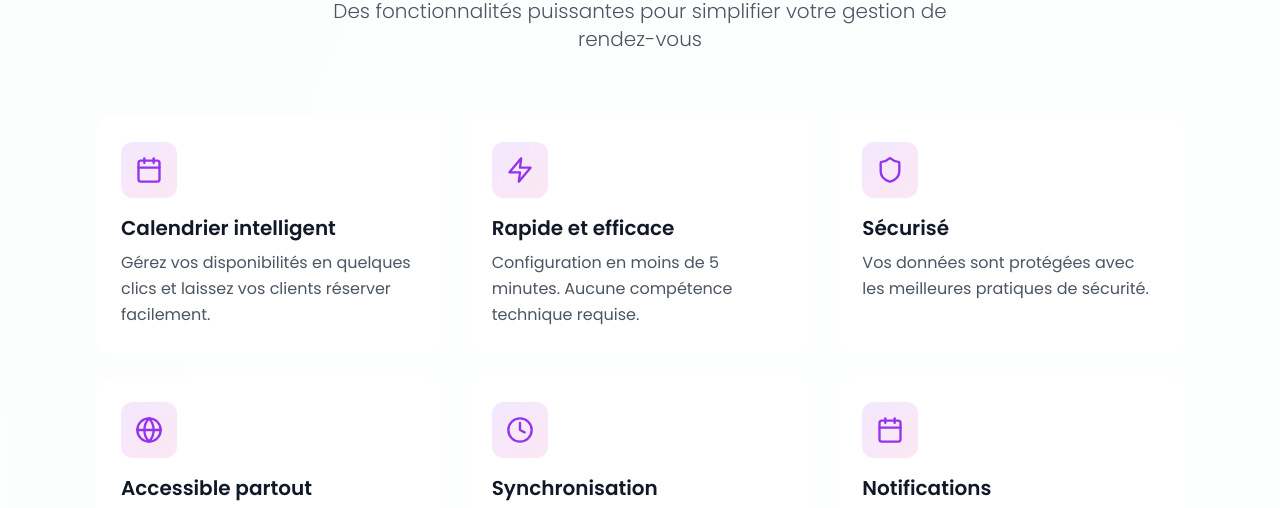
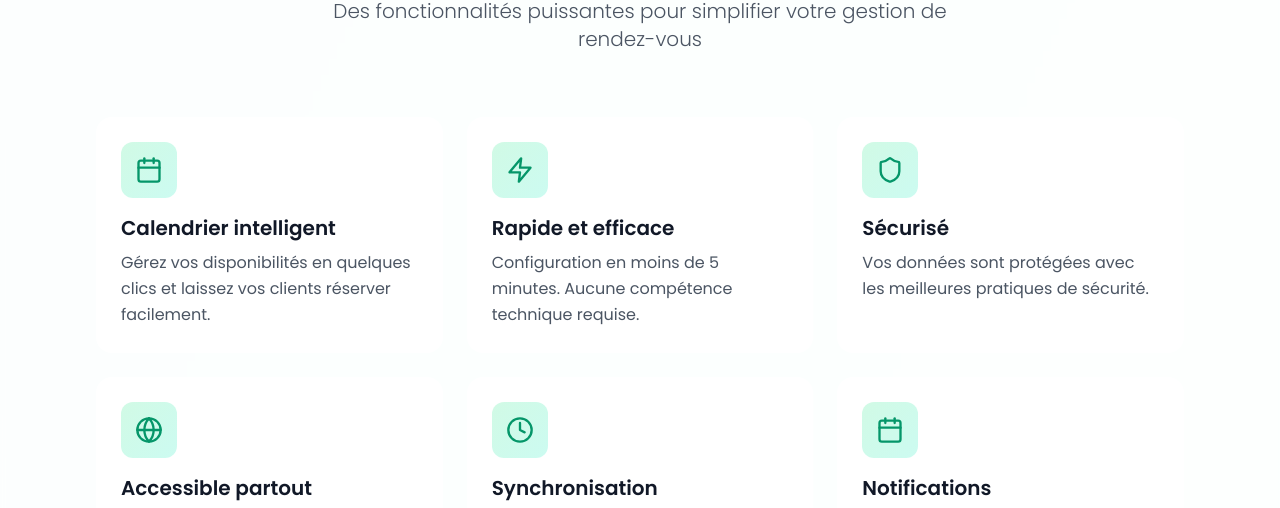
Before and after one commit to Houcinefarhane/crenoz, a Next.js app: page / in a window 1280 px wide. Shown: the part 1534-2042 px from the top of the page. Built offline with nearby package versions, Linux system fonts and the light colour scheme.

Commit message:
Fix: Remplacement final des dernières références purple/pink

```diff
--- a/app/page.tsx
+++ b/app/page.tsx
@@ -208,9 +208,9 @@ export default function Home() {
                 whileHover={{ y: -5, scale: 1.02 }}
                 className="group relative"
               >
-                <div className="glass-effect rounded-2xl p-6 border border-white/20 hover:border-purple-200/50 transition-all h-full">
-                  <div className="bg-gradient-to-br from-purple-100 to-pink-100 w-14 h-14 rounded-xl flex items-center justify-center mb-4 group-hover:scale-110 transition-transform">
-                    <feature.icon className="h-7 w-7 text-purple-600" />
+                <div className="glass-effect rounded-2xl p-6 border border-white/20 hover:border-emerald-200/50 transition-all h-full">
+                  <div className="bg-gradient-to-br from-emerald-100 to-teal-100 w-14 h-14 rounded-xl flex items-center justify-center mb-4 group-hover:scale-110 transition-transform">
+                    <feature.icon className="h-7 w-7 text-emerald-600" />
                   </div>
                   <h3 className="text-xl font-semibold mb-2 text-gray-900">
                     {feature.title}
```
